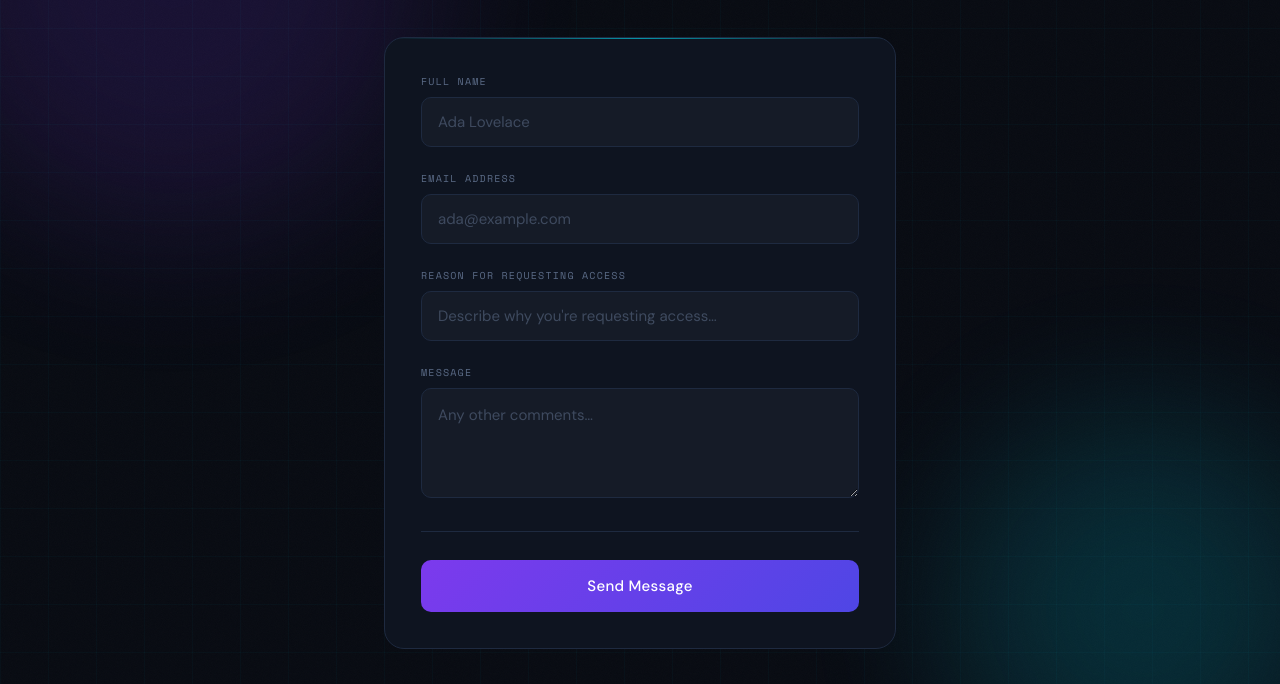
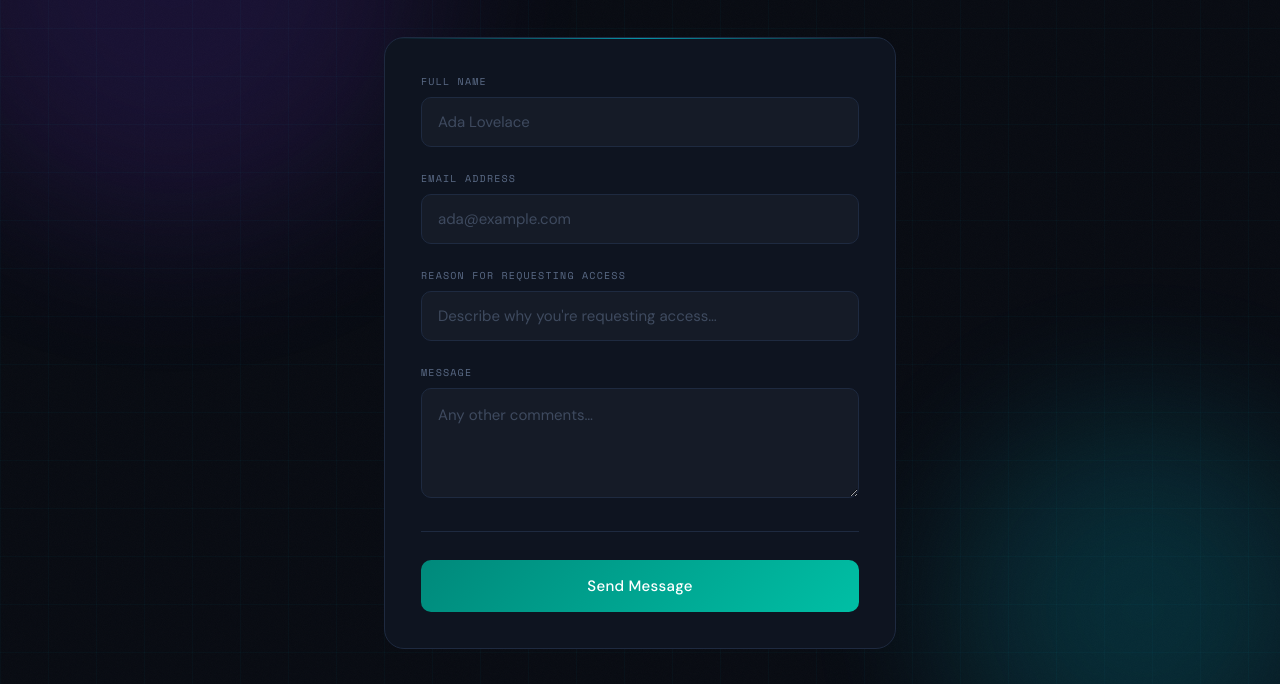
Before and after one commit to machinelearning2014/machinelearning2014.github.io, a plain HTML site: page index.html in a window 1280 px wide. Shown: the part 116-800 px from the top of the page. Drawn offline with nearby package versions, Linux system fonts and the light colour scheme.

Commit message:
Update index.html

```diff
--- a/index.html
+++ b/index.html
@@ -260,7 +260,7 @@
       cursor: pointer;
       position: relative;
       overflow: hidden;
-      background: linear-gradient(135deg, var(--accent2), #4f46e5);
+      background: linear-gradient(135deg, #00897b, #00bfa5);
       color: #fff;
       transition: transform 0.15s, box-shadow 0.2s;
       letter-spacing: 0.02em;
@@ -275,7 +275,7 @@
       transition: opacity 0.2s;
     }
 
-    .btn:hover { transform: translateY(-1px); box-shadow: 0 8px 30px rgba(124,58,237,0.4); }
+    .btn:hover { transform: translateY(-1px); box-shadow: 0 8px 30px rgba(0,191,165,0.4); }
     .btn:hover::before { opacity: 1; }
     .btn:active { transform: translateY(0); }
 
```
